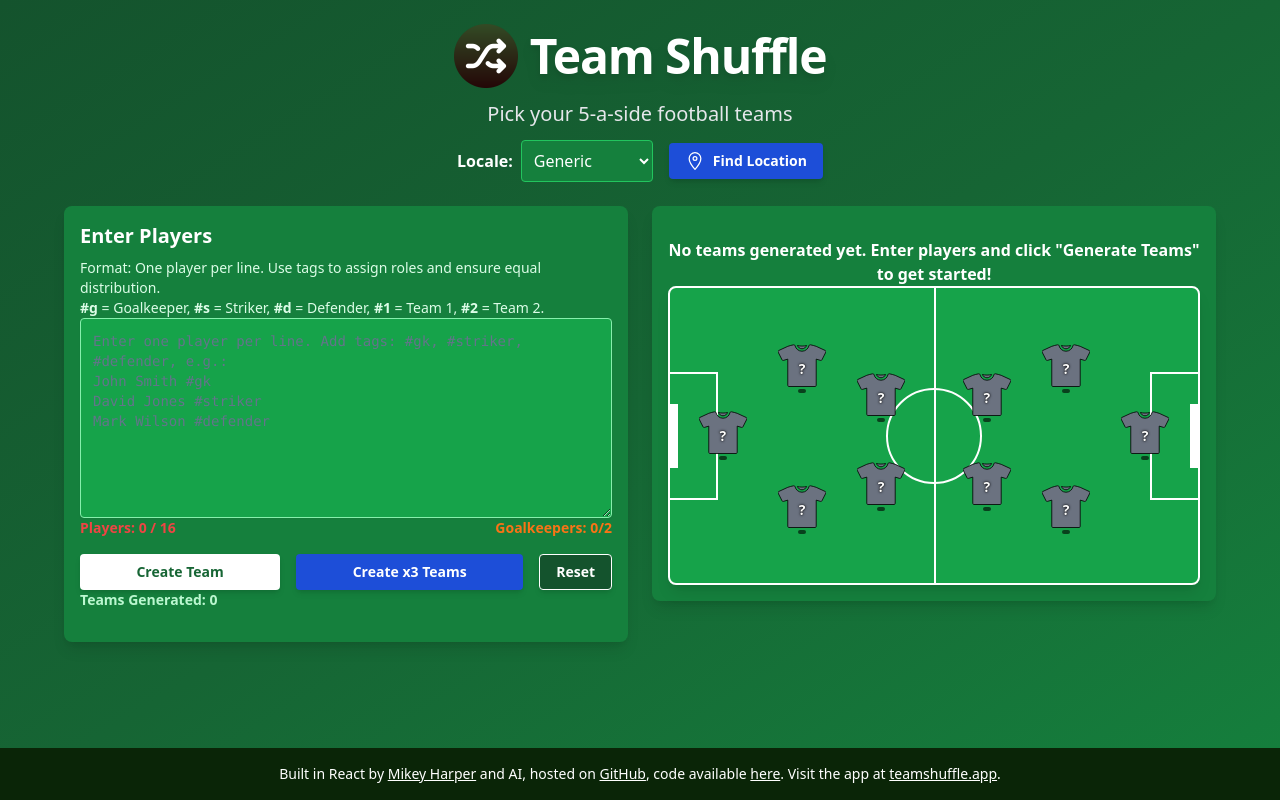
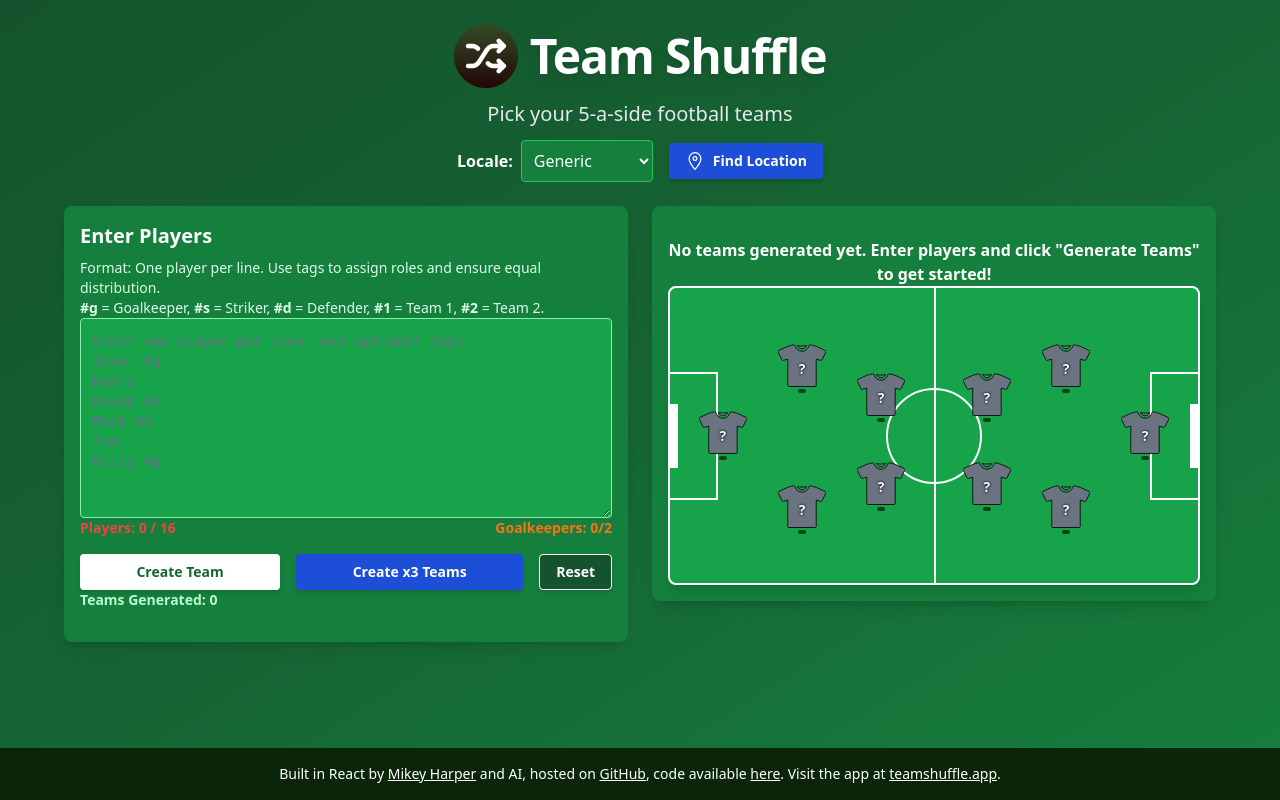
Before and after one commit to dr-harper/football-team-picker, a React (Vite) app: page / in a window 1280 px wide. Built offline with nearby package versions, Linux system fonts and the light colour scheme.

Commit message:
Fix placeholders

```diff
--- a/src/App.tsx
+++ b/src/App.tsx
@@ -543,10 +543,13 @@
                                 <Textarea
                                     value={playersText}
                                     onChange={(e) => setPlayersText(e.target.value)}
-                                    placeholder="Enter one player per line. Add tags: #gk, #striker, #defender, e.g.:
-John Smith #gk
-David Jones #striker
-Mark Wilson #defender"
+                                    placeholder="Enter one player per line. Add optional tags:
+John  #g
+Henry
+David #s
+Mark #d
+Tom
+Billy #g"
                                     className="p-3 border border-green-300 rounded w-full h-40 font-mono bg-green-600 text-white placeholder-green-200"
                                 />
                                 <div className="flex justify-between items-center mb-2">
```
